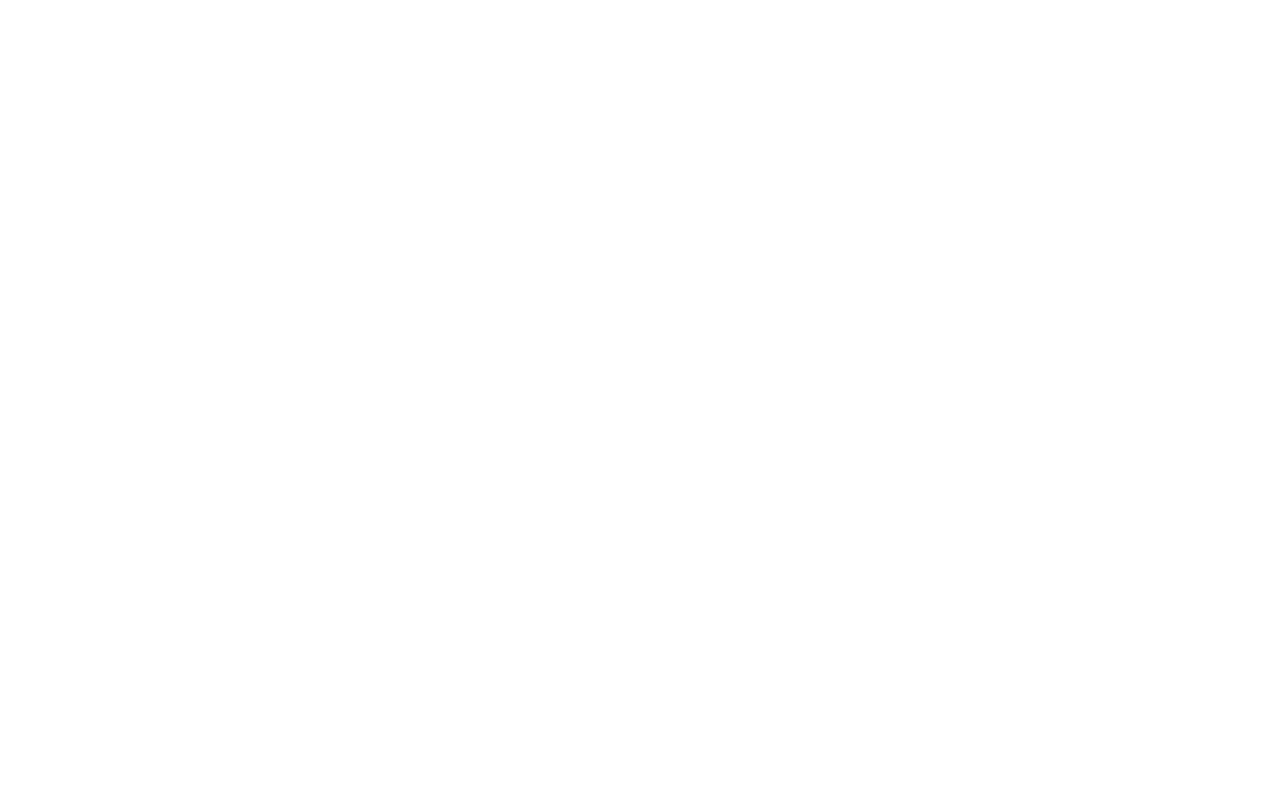
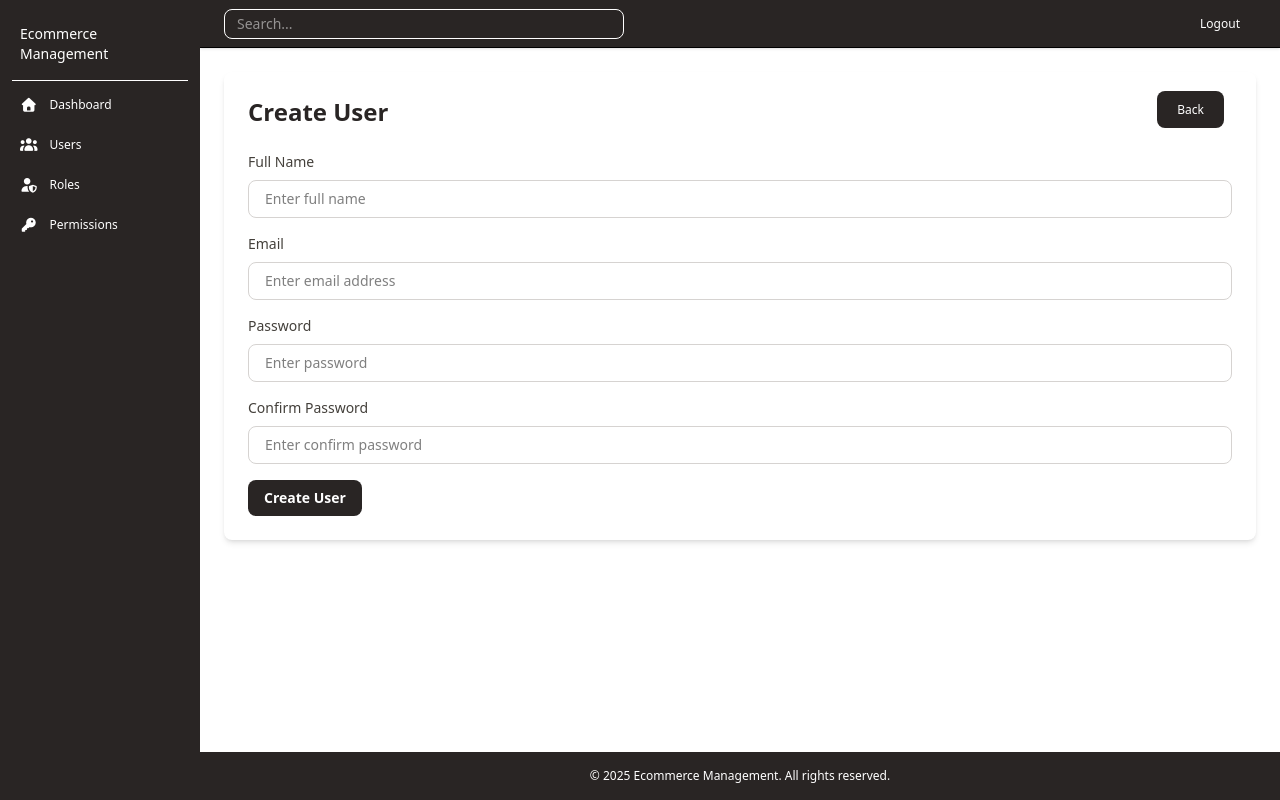
Before and after one commit to Abubakar2211/Ecommerce-Management-Frontend, a React (Vite) app: page /user/edit/1 in a window 1280 px wide. Before the commit this address had no page. Built offline with nearby package versions, Linux system fonts and the light colour scheme; sample sign-in values are in the browser's storage.

Commit message:
Create Created form.

```diff
--- a/src/App.jsx
+++ b/src/App.jsx
@@ -18,7 +18,7 @@
           <Route path="/dashboard" element={<Dashboard />} />
           <Route path="/users" element={<User />} />
           <Route path="/user/create" element={<UserCreate />} />
-          <Route path="/user/edit" element={<UserEdit />} />
+          <Route path="/user/edit/:id" element={<UserEdit />} />
           <Route path="/roles" element={<Role />} />
           <Route path="/permissions" element={<Permission />} />
         </Route >
--- a/src/pages/user/UserCreate.jsx
+++ b/src/pages/user/UserCreate.jsx
@@ -1,28 +1,20 @@
 import { useState } from "react";
 import Main from "../../components/layout/Main";
-import Select from "react-select";
-import axios from "axios";
 import { ToastContainer, toast } from "react-toastify";
+import Api from "../../utils/api";
+import { Link } from "react-router-dom";
 export default function UserCreate() {
 
     const [name, setName] = useState("");
     const [email, setEmail] = useState("");
     const [password, setPassword] = useState("");
     const [confirmPassword, setConfirmPassword] = useState("");
-    const [role, setRole] = useState([]);
-    const [permission, setPermission] = useState([]);
-    const api = `${import.meta.env.VITE_BASE_URL_API}/api/user`;
-    const token = localStorage.getItem('authToken');
     const getRoles = async () => {
         try {
-            const res = await axios.post(api, { name, email, password, password_confirmation: confirmPassword }, {
-                headers: {
-                    Authorization: `Bearer ${token}`
-                }
-            });
-            toast.success(res.data.message || "User created successfully!");
+            const res = await Api().post('/user', { name, email, password, password_confirmation: confirmPassword });
+            res.data.message ? toast.success(res.data.message) : toast.error(res.data.error)
         } catch (err) {
-            console.log("Error".err.response?.data || err.message);
+            console.log("Error:", err.response?.data || err.message);
             toast.error(err.response?.data?.message || "Something went wrong!");
         }
     }
@@ -30,67 +22,35 @@
     const handleUserCreate = (e) => {
         e.preventDefault();
         getRoles();
-        console.log({ "Name": name, "Email": email, "Password": password, "Confirm Password": confirmPassword, "Role": role, "Permission": permission });
-        setName(""), setEmail(""), setPassword(""), setRole(""), setPermission("")
+        setName(""), setEmail(""), setPassword(""), setConfirmPassword("")
     }
-
-    // const roles = [
-    //     { value: "Admin", label: "Admin" },
-    //     { value: "Agent", label: "Agent" },
-    //     { value: "User", label: "User" },
-    //     { value: "Superadmin", label: "Superadmin" },
-    // ];
-
-    // const permissions = [
-    //     { value: "Create admin", label: "Create admin" },
-    //     { value: "Edit admin", label: "Edit admin" },
-    //     { value: "Delete admin", label: "Delete admin" },
-    //     { value: "View admin", label: "View admin" },
-    // ];
 
     return (
         <Main>
-            {/* White card */}
             <div className=" bg-white rounded-lg shadow-md p-6">
-                <h2 className="text-2xl font-bold text-stone-800 mb-6">Create User</h2>
+                <div className="flex justify-between">
+                    <h2 className="text-2xl font-bold text-stone-800 mb-6">Create User</h2>
+                    <div>
+                        <Link to={"/users"} className="text-white bg-stone-800 hover:bg-stone-700 focus:ring-4 focus:ring-stone-400 font-medium rounded-lg text-xs px-5 py-2.5 me-2 mb-2 transition">Back</Link>
+                    </div>
+                </div>
                 <form className="space-y-4" onSubmit={handleUserCreate}>
-                    {/* Name */}
                     <div>
                         <label className="block text-stone-700 mb-1 text-sm" htmlFor="name">Full Name</label>
                         <input type="text" value={name} id="name" name="name" onChange={(e) => setName(e.target.value)} className="w-full px-4 py-2 rounded-lg text-sm mt-1 border border-stone-300 focus:outline-none focus:ring-2 focus:ring-stone-500" placeholder="Enter full name" />
                     </div>
-
-                    {/* Email */}
                     <div>
                         <label className="block text-stone-700 mb-1 text-sm" htmlFor="email">Email</label>
                         <input type="email" value={email} id="email" name="email" onChange={(e) => setEmail(e.target.value)} className="w-full px-4 py-2 rounded-lg text-sm mt-1 border border-stone-300 focus:outline-none focus:ring-2 focus:ring-stone-500" placeholder="Enter email address" />
                     </div>
-
-                    {/* Password */}
                     <div>
                         <label className="block text-stone-700 mb-1 text-sm" htmlFor="password">Password</label>
                         <input type="password" value={password} id="password" name="password" onChange={(e) => setPassword(e.target.value)} className="w-full px-4 py-2 rounded-lg text-sm mt-1 border border-stone-300 focus:outline-none focus:ring-2 focus:ring-stone-500" placeholder="Enter password" />
                     </div>
-
-                    {/* Password Confirmation */}
                     <div>
                         <label className="block text-stone-700 mb-1 text-sm" htmlFor="confirm_password">Confirm Password</label>
                         <input type="password" value={confirmPassword} id="confirm_password" name="password_confirmation" onChange={(e) => setConfirmPassword(e.target.value)} className="w-full px-4 py-2 rounded-lg text-sm mt-1 border border-stone-300 focus:outline-none focus:ring-2 focus:ring-stone-500" placeholder="Enter confirm password" />
                     </div>
-
-                    {/* Role */}
-                    {/* <div>
-                        <label className="block text-stone-700 mb-1 text-sm" htmlFor="role">Role</label>
-                        <Select options={roles} isMulti value={role} onChange={(selected) => setRole(selected)} placeholder="Search or select..." />
-                    </div> */}
-
-                    {/* Permissions */}
-                    {/* <div>
-                        <label className="block text-stone-700 mb-1 text-sm" htmlFor="permissions">Permissions</label>
-                        <Select options={permissions} isMulti value={permission} onChange={(selected) => setPermission(selected)} placeholder="Search or select..." />
-                    </div> */}
-
-                    {/* Submit Button */}
                     <div>
                         <button type="submit" className="bg-stone-800 hover:bg-stone-700 text-white font-semibold py-2 px-4 rounded-lg transition-colors text-sm"> Create User</button>
                     </div>
--- a/src/pages/user/UserEdit.jsx
+++ b/src/pages/user/UserEdit.jsx
@@ -1,7 +1,63 @@
+import { useState } from "react";
 import Main from "../../components/layout/Main";
+import { ToastContainer, toast } from "react-toastify";
+import Api from "../../utils/api";
+import { Link, useParams } from "react-router-dom";
 
-export default function UserEdit(){
+export default function UserEdit() {
+    const id = useParams();
+    const [name, setName] = useState("");
+    const [email, setEmail] = useState("");
+    const [password, setPassword] = useState("");
+    const [confirmPassword, setConfirmPassword] = useState("");
+    const getRoles = async () => {
+        try {
+            const res = await Api().patch(`/user/${id}`, { name, email, password, password_confirmation: confirmPassword });
+            res.data.message ? toast.success(res.data.message) : toast.error(res.data.error)
+        } catch (err) {
+            console.log("Error:", err.response?.data || err.message);
+            toast.error(err.response?.data?.message || "Something went wrong!");
+        }
+    }
+
+    const handleUserCreate = (e) => {
+        e.preventDefault();
+        getRoles();
+        setName(""), setEmail(""), setPassword(""), setConfirmPassword("")
+    }
+
     return <>
-        <Main/>
+        <Main>
+            <div className=" bg-white rounded-lg shadow-md p-6">
+                <div className="flex justify-between">
+                    <h2 className="text-2xl font-bold text-stone-800 mb-6">Create User</h2>
+                    <div>
+                        <Link to={"/users"} className="text-white bg-stone-800 hover:bg-stone-700 focus:ring-4 focus:ring-stone-400 font-medium rounded-lg text-xs px-5 py-2.5 me-2 mb-2 transition">Back</Link>
+                    </div>
+                </div>
+                <form className="space-y-4" onSubmit={handleUserCreate}>
+                    <div>
+                        <label className="block text-stone-700 mb-1 text-sm" htmlFor="name">Full Name</label>
+                        <input type="text" value={name} id="name" name="name" onChange={(e) => setName(e.target.value)} className="w-full px-4 py-2 rounded-lg text-sm mt-1 border border-stone-300 focus:outline-none focus:ring-2 focus:ring-stone-500" placeholder="Enter full name" />
+                    </div>
+                    <div>
+                        <label className="block text-stone-700 mb-1 text-sm" htmlFor="email">Email</label>
+                        <input type="email" value={email} id="email" name="email" onChange={(e) => setEmail(e.target.value)} className="w-full px-4 py-2 rounded-lg text-sm mt-1 border border-stone-300 focus:outline-none focus:ring-2 focus:ring-stone-500" placeholder="Enter email address" />
+                    </div>
+                    <div>
+                        <label className="block text-stone-700 mb-1 text-sm" htmlFor="password">Password</label>
+                        <input type="password" value={password} id="password" name="password" onChange={(e) => setPassword(e.target.value)} className="w-full px-4 py-2 rounded-lg text-sm mt-1 border border-stone-300 focus:outline-none focus:ring-2 focus:ring-stone-500" placeholder="Enter password" />
+                    </div>
+                    <div>
+                        <label className="block text-stone-700 mb-1 text-sm" htmlFor="confirm_password">Confirm Password</label>
+                        <input type="password" value={confirmPassword} id="confirm_password" name="password_confirmation" onChange={(e) => setConfirmPassword(e.target.value)} className="w-full px-4 py-2 rounded-lg text-sm mt-1 border border-stone-300 focus:outline-none focus:ring-2 focus:ring-stone-500" placeholder="Enter confirm password" />
+                    </div>
+                    <div>
+                        <button type="submit" className="bg-stone-800 hover:bg-stone-700 text-white font-semibold py-2 px-4 rounded-lg transition-colors text-sm"> Create User</button>
+                    </div>
+                </form>
+            </div>
+            <ToastContainer />
+        </Main >
     </>
 }
--- /dev/null
+++ b/src/utils/Api.jsx
@@ -0,0 +1,19 @@
+import axios from "axios";
+
+export default function Api() {
+    const api = axios.create({
+        baseURL: `${import.meta.env.VITE_BASE_URL_API}/api`,
+    });
+
+    api.interceptors.request.use(
+        (config) => {
+            const token = localStorage.getItem("authToken");
+            if (token) {
+                config.headers.Authorization = `Bearer ${token}`;
+            }
+            return config;
+        },
+        (error) => Promise.reject(error)
+    );
+    return api;
+}
```
Also changed, not shown: src/pages/user/User.jsx (+14 -34 lines).
